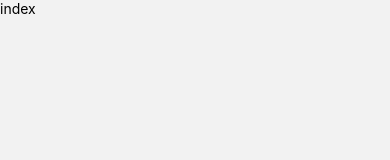
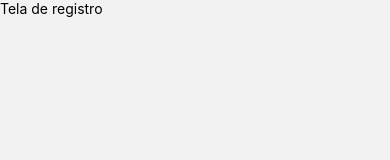
Before and after one commit to franc-drigue/financas, a React Native app: screen /SignUp in a window 390 px wide. Shown: the top 160 px of the page. Built offline with nearby package versions, Linux system fonts and the light colour scheme.

Commit message:
adjustment

```diff
--- a/App.tsx
+++ b/App.tsx
@@ -1,5 +1,6 @@
 import 'react-native-gesture-handler';
 import RouteIndex from "./src/routes/index"
+import { SafeAreaView } from 'react-native';
 
 export default function App() {
   return <RouteIndex/>
--- a/babel.config.js
+++ b/babel.config.js
@@ -1,3 +1,4 @@
 module.exports = {
   presets: ['module:@react-native/babel-preset'],
+  plugins: ['babel-plugin-styled-components']
 };
--- a/src/routes/index.tsx
+++ b/src/routes/index.tsx
@@ -3,6 +3,7 @@ import React from 'react'
 import AuthRoutes from './auth.routes';
 import { NavigationContainer } from '@react-navigation/native';
 import { StatusBar } from 'react-native';
+import { SafeAreaView } from 'react-native';
 
 
 export default function RouteIndex() {
@@ -11,9 +12,11 @@ export default function RouteIndex() {
   const signIn = false
 
   return (
-    <NavigationContainer>
-        <StatusBar/>
+    <SafeAreaView style={{flex: 1}}>
+      <StatusBar/>
+      <NavigationContainer>
         {signIn ? <View></View> : <AuthRoutes/>}
-    </NavigationContainer>
+      </NavigationContainer>
+    </SafeAreaView>
   )
 }
--- a/src/screens/SignIn/index.tsx
+++ b/src/screens/SignIn/index.tsx
@@ -1,5 +1,7 @@
-import { View, Text } from 'react-native'
-import React from 'react'
+import { View, Text } from 'react-native';
+import React from 'react';
+
+
 
 export default function SignIn() {
   return (
--- a/src/screens/SignUp/index.tsx
+++ b/src/screens/SignUp/index.tsx
@@ -4,7 +4,7 @@ import React from 'react'
 export default function SignUp() {
   return (
     <View>
-      <Text>index</Text>
+      <Text>Tela de registro</Text>
     </View>
   )
 }
```
